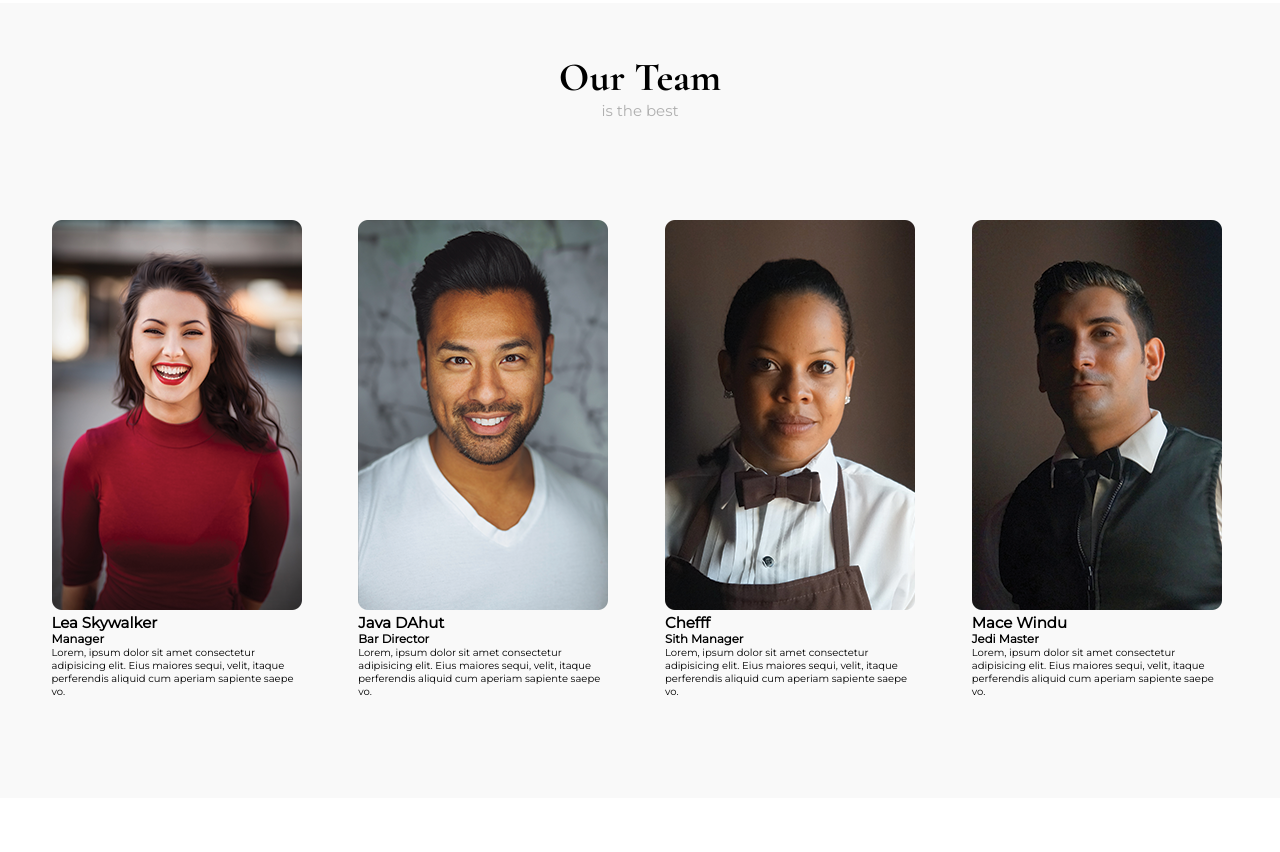
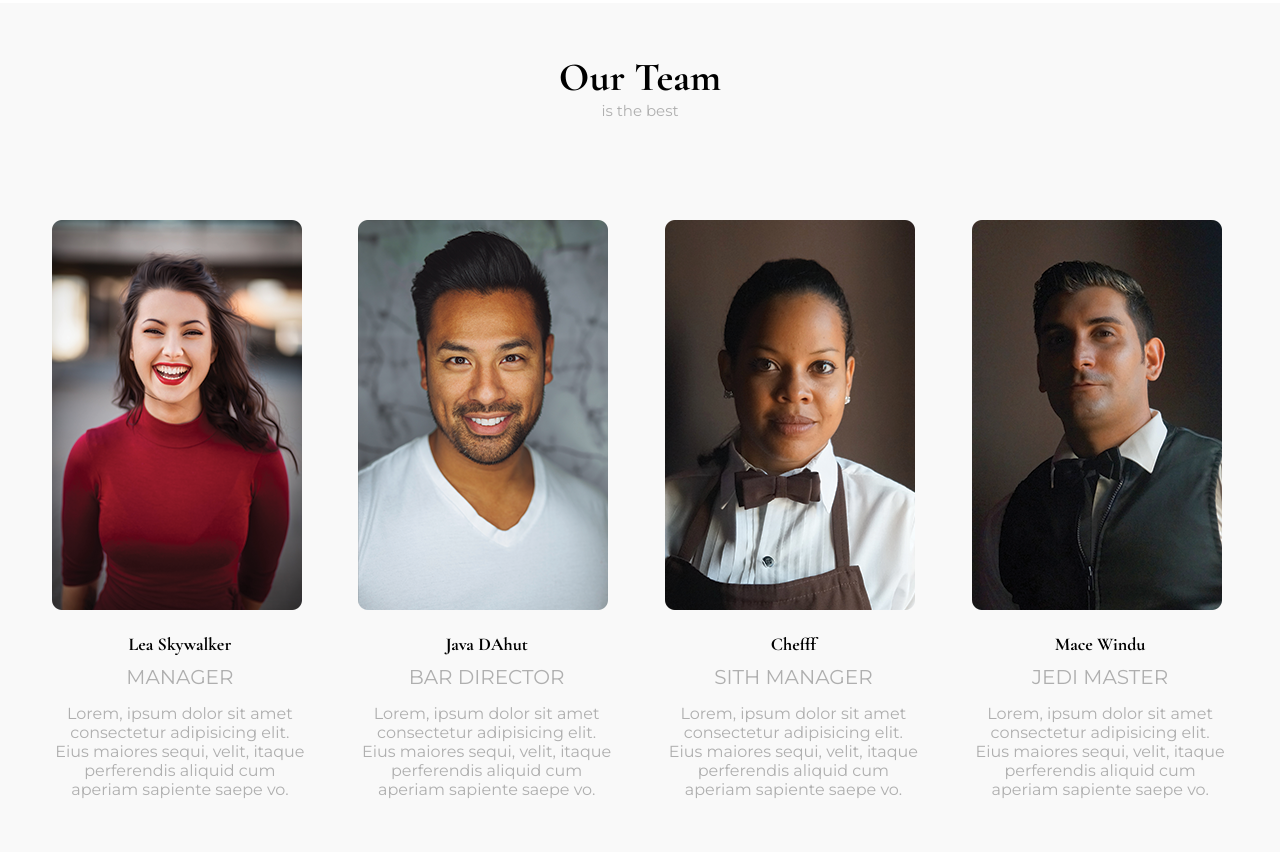
Before and after one commit to LuisCombarizaGit/RestaurantWebsite, a plain HTML site: page index.html in a window 1280 px wide. Shown: the part 2490-3342 px from the top of the page. Before the commit the page ends 3288 px from the top, so only its background shows below. Drawn offline with nearby package versions, Linux system fonts and the light colour scheme.

Commit message:
Completed version 1 of website , future version will include more resposive code in JavaScipt aswell as more sections

```diff
--- a/style.css
+++ b/style.css
@@ -351,3 +351,28 @@ a {
   grid-gap: 5rem;
   margin-top: 10rem;
 }
+
+.name {
+  font-family: "Cormorant Garamond";
+  font-size: 1.8rem;
+  text-align: center;
+  font-weight: bold;
+  margin-top: 2rem;
+}
+
+.position {
+  text-align: center;
+  margin-top: 1rem;
+  text-transform: uppercase;
+  font-size: 2rem;
+  font-weight: 100;
+  color: #afafaf;
+}
+
+.description-paragraph {
+  margin-top: 1.5rem;
+  font-size: 1.6rem;
+  color: #afafaf;
+  text-align: center;
+  padding-bottom: 5rem;
+}
```
